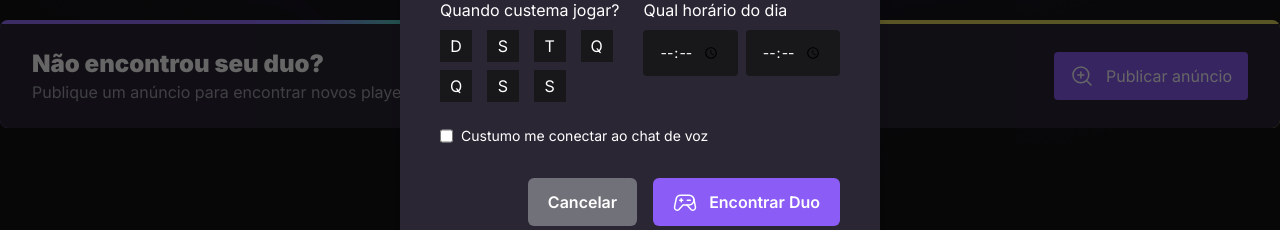
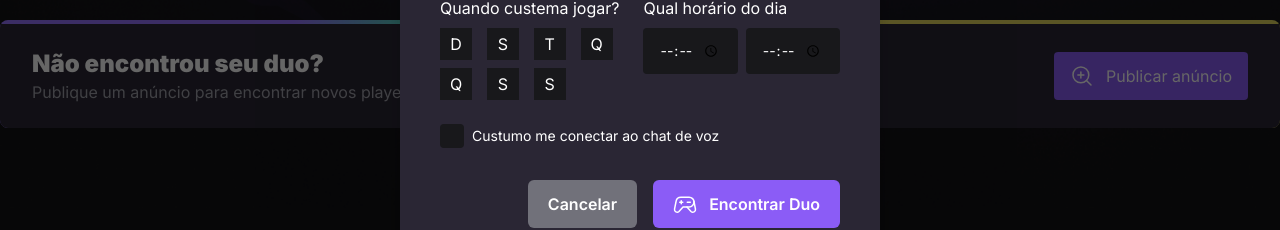
Before and after one commit to Thiago-dev1/eSports-Web, a React (Vite) app: page / in a window 1280 px wide. Both pictures are taken after a click on the button "Publicar anúncio". Shown: the part 456-686 px from the top of the page. Built offline with nearby package versions, Linux system fonts and the light colour scheme; no server answers.

Commit message:
checkbox com radix.

```diff
--- a/package.json
+++ b/package.json
@@ -9,7 +9,9 @@
     "preview": "vite preview"
   },
   "dependencies": {
+    "@radix-ui/react-checkbox": "^1.0.0",
     "@radix-ui/react-dialog": "^1.0.0",
+    "@radix-ui/react-select": "^1.0.0",
     "phosphor-react": "^1.4.1",
     "react": "^18.2.0",
     "react-dom": "^18.2.0"
--- a/src/components/CreateAdModal.tsx
+++ b/src/components/CreateAdModal.tsx
@@ -1,5 +1,6 @@
 import * as Dialog from "@radix-ui/react-dialog"
-import { GameController } from "phosphor-react"
+import * as Checkbox from "@radix-ui/react-checkbox"
+import { Check, GameController } from "phosphor-react"
 
 import { Input } from "./Form/Input"
 
@@ -92,8 +93,12 @@ export function CreateAdModal() {
                         </div>
                     </div>
 
-                    <div className="mt-2 flex gap-2 text-sm">
-                        <Input type="checkbox" />
+                    <div className="mt-2 flex gap-2 text-sm flex items-center">
+                        <Checkbox.Root className="w-6 h-6 p-1 bg-zinc-900 rounded">
+                            <Checkbox.CheckboxIndicator>
+                                <Check  className="w-4 h-4 text-emerald-400" />
+                            </Checkbox.CheckboxIndicator>
+                        </Checkbox.Root>
                         Custumo me conectar ao chat de voz
                     </div>
 
```
Also changed, not shown: 1 other file (tests, documents, lock files or other folders).
